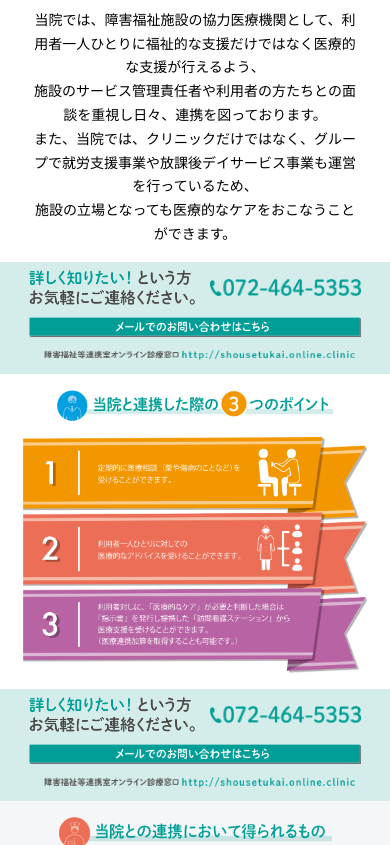
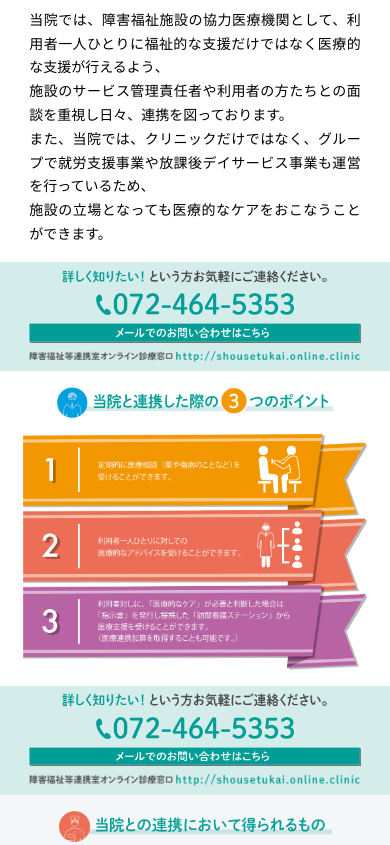
Before and after one commit to knight-Life/shosetsukai, a website built with webpack: page dist/index.html in a window 390 px wide. Shown: the part 299-1144 px from the top of the page. Built offline with nearby package versions, Linux system fonts and the light colour scheme; files whose address does not match are found by name.

Commit message:
SP版画像追加修正

```diff
--- a/src/scss/main.scss
+++ b/src/scss/main.scss
@@ -1,3 +1,12 @@
+.responsive-SP {
+  display: none;
+}
+
+.new-line {
+  display: inline-block;
+  margin-top: 8px;
+}
+
 .section-inquiry {
   background-color: #D4ECEA;
   padding: 2%;
@@ -42,10 +51,6 @@
     margin: auto;
     margin-top: 16px;
     cursor: pointer;
-
-    img{
-      padding: 5px;
-    }
   }
 }
 
--- a/src/scss/responsive.scss
+++ b/src/scss/responsive.scss
@@ -1,18 +1,38 @@
 @media screen and (max-width:479px) {
   .section-inquiry {
     .section-inquiry__tel{
-      margin-bottom: 12px;
+      margin-bottom: 8px;
       width: 85%;
+      flex-direction: column;
+
       img.section-inquiry__contact {
-        margin-right: 15px;
+        width: 80%;
+        max-width: 340px;
+        margin: unset;
+        margin-right: 0;
+        margin-bottom: 8px;
+
+        &.responsive-PC{
+          display: none;
+        }
+        &.responsive-SP{
+          display: block;
+        }
       }
     }
     .section-inquiry__btn {
       width: 85%;
     }
     .section-inquiry__link {
-      width: 80%;
+      width: 85%;
       margin-top: 8px;
+    }
+
+    img.section-inquiry__number {
+      width: 60%;
+      max-width: 610px;
+      margin: unset;
+      margin: auto;
     }
   }
 
@@ -28,6 +48,7 @@
       margin-top: 12px;
       font-size: 14px;
       line-height: 1.7em;
+      text-align: justify;
     }
   }
 
```
Also changed, not shown: dist/css/style.css, dist/image/section-inquiry/section-inquiry_06.png (added), dist/index.html, dist/style.css, image/img/section-inquiry/アセット 8@2x.png (added), image/img/軽量版/section-inquiry/section-inquiry_06.png (added), 1 other file.
